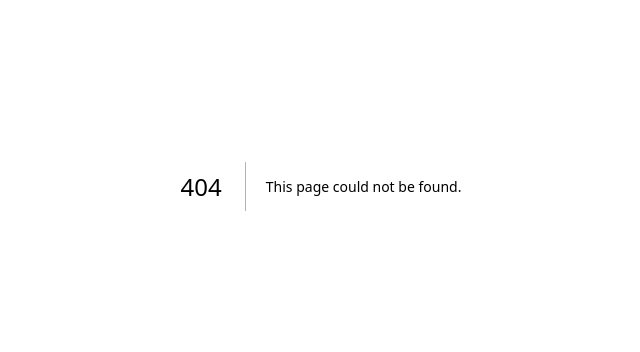
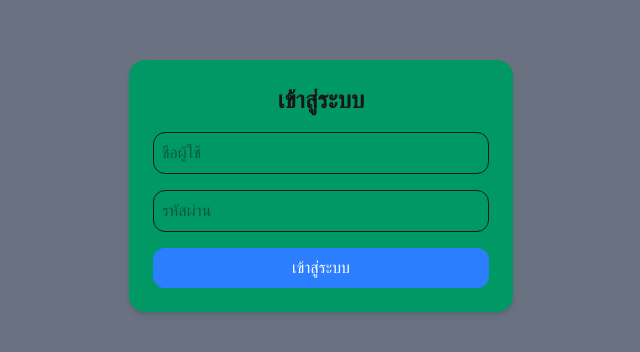
Before and after one commit to JakkrapartXD/POS_Clinic_Management, a Next.js app in the folder frontend/: page /login in a window 1280 px wide. Before the commit this address had no page. Shown: the part 214-566 px from the top of the page, without its empty margins (319-959 px from the left). Built offline with nearby package versions, Linux system fonts and the light colour scheme.

Commit message:
loginpage

```diff
--- /dev/null
+++ b/frontend/src/app/login/page.tsx
@@ -0,0 +1,59 @@
+'use client'
+
+import { useState } from 'react'
+import { useRouter } from 'next/navigation'
+
+export default function LoginPage() {
+  const [username, setUsername] = useState('')
+  const [password, setPassword] = useState('')
+  const [error, setError] = useState('')
+  const router = useRouter()
+
+  const handleLogin = async (e: React.FormEvent) => {
+    e.preventDefault()
+
+    if (username === username && password === password) {
+      router.push('https://www.youtube.com/watch?v=xvFZjo5PgG0')
+    } else {
+      setError('ชื่อผู้ใช้หรือรหัสผ่านไม่ถูกต้อง')
+    }
+  }
+
+  return (
+    <div className="flex items-center justify-center min-h-screen bg-gray-500">
+      <form
+        onSubmit={handleLogin}
+        className="bg-emerald-600 p-6 rounded-2xl shadow-md w-full max-w-sm"
+      >
+        <h2 className="text-2xl font-bold mb-4 text-center">เข้าสู่ระบบ</h2>
+
+        {error && <p className="text-red-500 text-sm mb-4">{error}</p>}
+
+        <input
+          type="text"
+          placeholder="ชื่อผู้ใช้"
+          value={username}
+          onChange={(e) => setUsername(e.target.value)}
+          className="w-full p-2 border rounded-xl mb-4"
+          required
+        />
+
+        <input
+          type="password"
+          placeholder="รหัสผ่าน"
+          value={password}
+          onChange={(e) => setPassword(e.target.value)}
+          className="w-full p-2 border rounded-xl mb-4"
+          required
+        ></input>
+
+        <button
+          type="submit"
+          className="w-full bg-blue-500 text-white py-2 rounded-xl hover:bg-blue-600"
+        >
+          เข้าสู่ระบบ
+        </button>
+      </form>
+    </div>
+  )
+}
--- a/frontend/src/app/page.tsx
+++ b/frontend/src/app/page.tsx
@@ -12,42 +12,15 @@ export default function Home() {
           height={38}
           priority
         />
-        <ol className="list-inside list-decimal text-sm/6 text-center sm:text-left font-[family-name:var(--font-geist-mono)]">
-          <li className="mb-2 tracking-[-.01em]">
-            Get started by editing{" "}
-            <code className="bg-black/[.05] dark:bg-white/[.06] px-1 py-0.5 rounded font-[family-name:var(--font-geist-mono)] font-semibold">
-              src/app/page.tsx
-            </code>
-            .
-          </li>
-          <li className="tracking-[-.01em]">
-            Save and see your changes instantly.
-          </li>
-        </ol>
 
         <div className="flex gap-4 items-center flex-col sm:flex-row">
           <a
             className="rounded-full border border-solid border-transparent transition-colors flex items-center justify-center bg-foreground text-background gap-2 hover:bg-[#383838] dark:hover:bg-[#ccc] font-medium text-sm sm:text-base h-10 sm:h-12 px-4 sm:px-5 sm:w-auto"
-            href="https://vercel.com/new?utm_source=create-next-app&utm_medium=appdir-template-tw&utm_campaign=create-next-app"
+            href="/login"
             target="_blank"
             rel="noopener noreferrer"
           >
-            <Image
-              className="dark:invert"
-              src="/vercel.svg"
-              alt="Vercel logomark"
-              width={20}
-              height={20}
-            />
-            Deploy now
-          </a>
-          <a
-            className="rounded-full border border-solid border-black/[.08] dark:border-white/[.145] transition-colors flex items-center justify-center hover:bg-[#f2f2f2] dark:hover:bg-[#1a1a1a] hover:border-transparent font-medium text-sm sm:text-base h-10 sm:h-12 px-4 sm:px-5 w-full sm:w-auto md:w-[158px]"
-            href="https://nextjs.org/docs?utm_source=create-next-app&utm_medium=appdir-template-tw&utm_campaign=create-next-app"
-            target="_blank"
-            rel="noopener noreferrer"
-          >
-            Read our docs
+            login clinic page
           </a>
         </div>
       </main>
```
Also changed, not shown: 2 other files (tests, documents, lock files or other folders).
